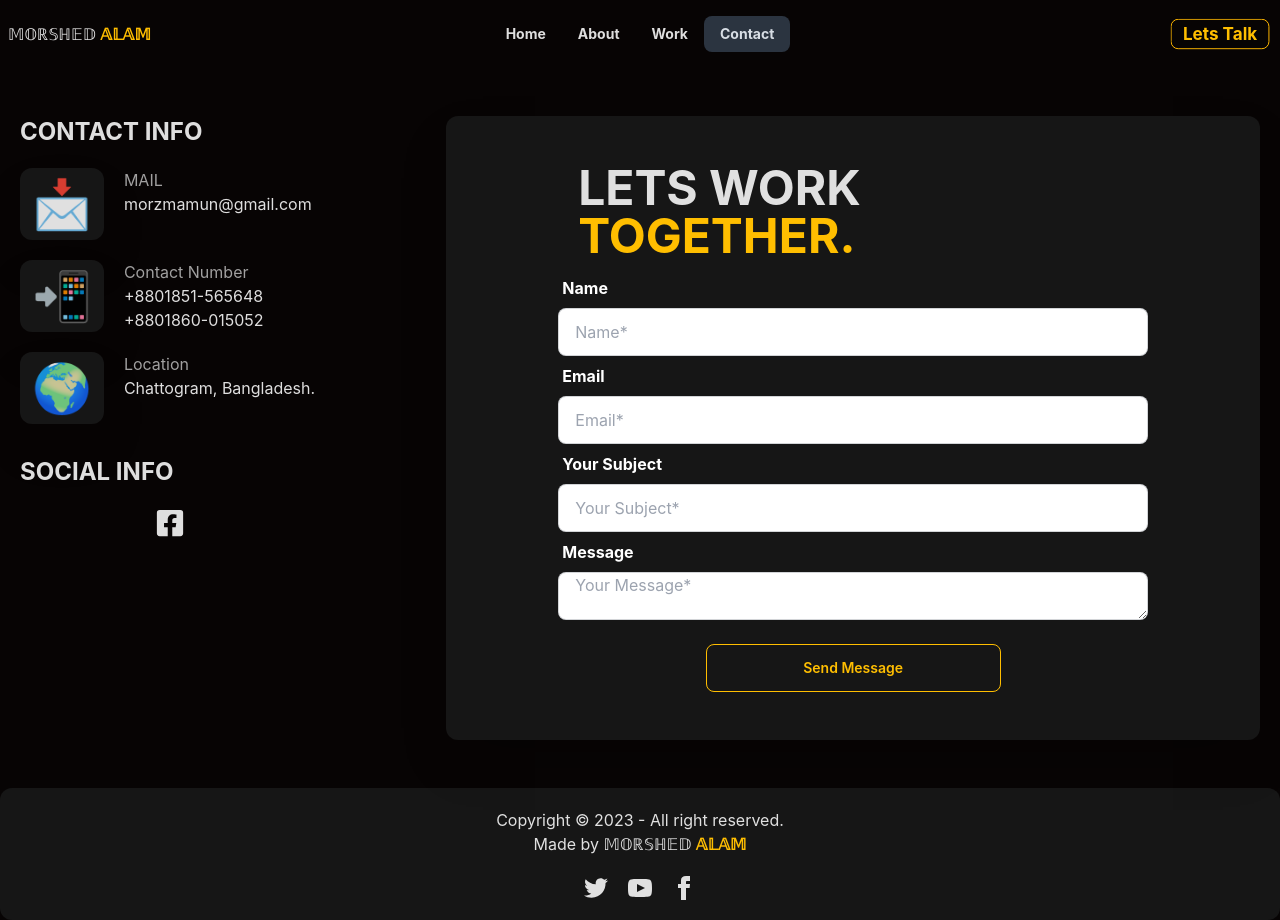
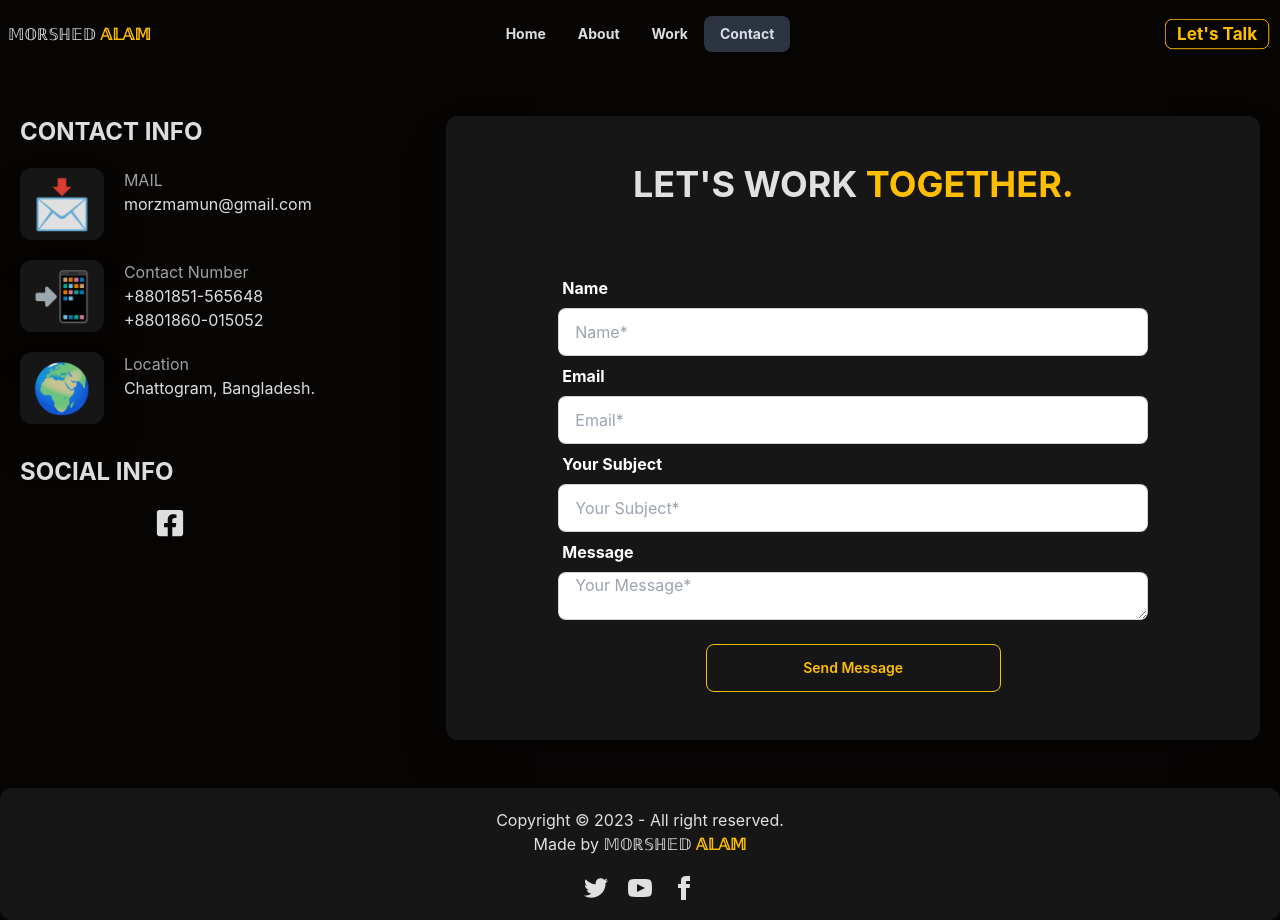
Before and after one commit to morz-mamun/My-PortFolio, a React (Vite) app: page /contact in a window 1280 px wide. Built offline with nearby package versions, Linux system fonts and the light colour scheme; some icons are missing.

Commit message:
aos use in all web site

```diff
--- a/src/Components/Navbar/Navbar.jsx
+++ b/src/Components/Navbar/Navbar.jsx
@@ -70,9 +70,11 @@ const Navbar = () => {
             𝕄𝕆ℝ𝕊ℍ𝔼𝔻 <span className="text-warning font-bold">𝔸𝕃𝔸𝕄</span>
           </button>
         </Link>
-        <Link className="hidden md:block" to={"contact"}>
+        <Link data-aos="flip-right"
+            data-aos-easing="ease-out-cubic"
+            data-aos-duration="3000"  className="hidden md:block" to={"contact"}>
           <button className="text-warning font-bold text-lg btn btn-sm btn-outline hover:border-red-600 hover:bg-white hover:text-black">
-            Lets Talk
+            Let's Talk
           </button>
         </Link>
       </div>
--- a/src/Pages/About/About.jsx
+++ b/src/Pages/About/About.jsx
@@ -4,7 +4,9 @@ import AboutTop from "./AboutTop/AboutTop";
 
 const About = () => {
     return (
-        <div>
+        <div  data-aos="fade-down"
+        data-aos-easing="linear"
+        data-aos-duration="500">
             <AboutTop></AboutTop>
             <AboutMiddle></AboutMiddle>
         </div>
--- a/src/Pages/About/AboutMiddle/AboutMiddle.jsx
+++ b/src/Pages/About/AboutMiddle/AboutMiddle.jsx
@@ -1,7 +1,9 @@
 const AboutMiddle = () => {
   return (
     <div className="flex flex-col md:flex-row gap-5 px-5 my-8">
-      <div className="md:w-1/2 p-5 lg:p-8 bg-[#161616] rounded-xl shadow-2xl space-y-5">
+      <div  data-aos="zoom-in"
+        data-aos-offset="300"
+        data-aos-duration="1500" className="md:w-1/2 p-5 lg:p-8 bg-[#161616] rounded-xl shadow-2xl space-y-5">
         <p className="text-2xl font-bold uppercase text-center">Education</p>
 
         <ul className="timeline timeline-snap-icon max-md:timeline-compact timeline-vertical">
@@ -80,7 +82,9 @@ const AboutMiddle = () => {
           </li>
         </ul>
       </div>
-      <div className="md:w-1/2 p-5 lg:p-8 bg-[#161616] rounded-xl shadow-2xl space-y-5">
+      <div  data-aos="zoom-in"
+        data-aos-offset="300"
+        data-aos-duration="1500" className="md:w-1/2 p-5 lg:p-8 bg-[#161616] rounded-xl shadow-2xl space-y-5">
         <p className="text-2xl font-bold uppercase text-center">Experience</p>
 
         <ul className="timeline timeline-snap-icon max-md:timeline-compact timeline-vertical">
--- a/src/Pages/About/AboutTop/AboutTop.jsx
+++ b/src/Pages/About/AboutTop/AboutTop.jsx
@@ -3,17 +3,34 @@ import bg from "../../../assets/bg.png";
 const AboutTop = () => {
   return (
     <div className="flex flex-col md:flex-row gap-5 px-5 my-8">
-            <div className="p-5 lg:p-8 bg-[#161616] rounded-xl shadow-2xl">
-                <img className="bg-gradient-to-r from-slate-600  via-slate-200
-                 to-slate-600 ... w-60 rounded-2xl" src={bg} alt="" />
+      <div
+        data-aos="fade-right"
+        data-aos-offset="300"
+        data-aos-duration="2000"
+        className="p-5 lg:p-8 bg-[#161616] rounded-xl shadow-2xl"
+      >
+        <img
+          className="bg-gradient-to-r from-slate-600  via-slate-200
+                 to-slate-600 ... w-60 rounded-2xl"
+          src={bg}
+          alt=""
+        />
       </div>
+
+      {/* right side */}
       <div className="flex-1 space-y-5">
-            <h1 className="text-5xl font-bold text-center">🕵 About MySelf 📌</h1>
-          <div className="p-5 lg:p-16 bg-[#161616] rounded-xl shadow-2xl space-y-5">
+        <h1  className="text-5xl font-bold text-center">🕵 About MySelf 📌</h1>
+        <div data-aos="fade-left"
+        data-aos-offset="300"
+        data-aos-duration="2000" className="p-5 lg:p-16 bg-[#161616] rounded-xl shadow-2xl space-y-5">
           <h1></h1>
           <h1 className="font-bold text-3xl">Md Morshed Alam Mamun</h1>
           <p>
-                I A junior MERN Stack Developer. I have experience building web applications using MongoDB, Express.js, React.js, and Node.js. I am passionate about creating user-friendly and responsive web applications.I am always looking for opportunities to learn and grow as a developer.
+            I A junior MERN Stack Developer. I have experience building web
+            applications using MongoDB, Express.js, React.js, and Node.js. I am
+            passionate about creating user-friendly and responsive web
+            applications.I am always looking for opportunities to learn and grow
+            as a developer.
           </p>
         </div>
       </div>
--- a/src/Pages/Contact/Contact.jsx
+++ b/src/Pages/Contact/Contact.jsx
@@ -3,41 +3,58 @@ import { FaFacebookSquare } from "react-icons/fa";
 import { FaGithub, FaLinkedin } from "react-icons/fa6";
 import Swal from "sweetalert2";
 
-
 const Contact = () => {
-
   const Toast = Swal.mixin({
     toast: true,
-    position: 'top-end',
+    position: "top-end",
     showConfirmButton: false,
     timer: 2000,
     timerProgressBar: true,
     didOpen: (toast) => {
-      toast.addEventListener('mouseenter', Swal.stopTimer)
-      toast.addEventListener('mouseleave', Swal.resumeTimer)
-    }
-  })
+      toast.addEventListener("mouseenter", Swal.stopTimer);
+      toast.addEventListener("mouseleave", Swal.resumeTimer);
+    },
+  });
 
   const handleSubmit = (e) => {
-        e.preventDefault()
-        const form = e.target
-        emailjs.sendForm("service_8pcv9n5", "template_nh7kma5", form, "kFrB08mXntYRm3Yl5")
-        .then(() => {
+    e.preventDefault();
+    const form = e.target;
+    emailjs
+      .sendForm(
+        "service_8pcv9n5",
+        "template_nh7kma5",
+        form,
+        "kFrB08mXntYRm3Yl5"
+      )
+      .then(
+        () => {
           Toast.fire({
-            icon: 'success',
-            title: 'Email Send successfully'
-          })
-        }, () => {
+            icon: "success",
+            title: "Email Send successfully",
+          });
+        },
+        () => {
           Toast.fire({
-            icon: 'error',
-            title: 'Something wrong!'
-          })
-        })
-        form.reset()
+            icon: "error",
+            title: "Something wrong!",
+          });
         }
+      );
+    form.reset();
+  };
   return (
-    <div className="flex flex-col md:flex-row gap-5 px-5 my-12">
-      <div className="md:w-1/3">
+    <div
+      data-aos="fade-down"
+      data-aos-easing="linear"
+      data-aos-duration="500"
+      className="flex flex-col md:flex-row gap-5 px-5 my-12"
+    >
+      <div
+        data-aos="fade-right"
+        data-aos-offset="300"
+        data-aos-duration="1000"
+        className="md:w-1/3"
+      >
         <div className="space-y-5">
           <h1 className="uppercase font-bold text-2xl">Contact Info</h1>
           <div className="flex gap-5">
@@ -89,18 +106,22 @@ const Contact = () => {
         </div>
       </div>
 
+      {/* right side */}
       <div className="md:w-2/3 p-5 lg:p-8 bg-[#161616] rounded-xl shadow-2xl space-y-5">
-
         <div className="hero-content flex-col md:px-20 md:space-y-12">
           <div className="w-80 md:w-[550px] text-left">
             <div className="flex flex-col border-opacity-50">
               <div className=" h-10 mx-auto rounded-box place-items-center">
                 {" "}
-                      <h1 className="md:text-5xl uppercase font-bold">
-                       Lets Work <span className="text-warning">Together.</span>
+                <h1
+                  data-aos="flip-left"
+                  data-aos-easing="ease-out-cubic"
+                  data-aos-duration="2000"
+                  className="md:text-4xl uppercase font-bold"
+                >
+                  Let's Work <span className="text-warning">Together.</span>
                 </h1>
               </div>
-
             </div>
           </div>
           <div className="w-full text-white">
@@ -155,7 +176,10 @@ const Contact = () => {
               </div>
 
               <div className="form-control mt-6">
-                    <button type="submit" className="btn btn-outline text-warning hover:border-red-600 hover:bg-white hover:text-black w-1/2 mx-auto">
+                <button
+                  type="submit"
+                  className="btn btn-outline text-warning hover:border-red-600 hover:bg-white hover:text-black w-1/2 mx-auto"
+                >
                   Send Message
                 </button>
               </div>
--- a/src/Pages/Home/Home.jsx
+++ b/src/Pages/Home/Home.jsx
@@ -2,10 +2,9 @@ import BottomSection from "./BottomSection";
 import MiddleSection from "./MiddleSection";
 import TopSection from "./TopSection";
 
-
 const Home = () => {
   return (
-    <div>
+    <div data-aos="fade-down" data-aos-easing="linear" data-aos-duration="500">
       <TopSection></TopSection>
       <MiddleSection></MiddleSection>
       <BottomSection></BottomSection>
--- a/src/Pages/MyWork/MyWork.jsx
+++ b/src/Pages/MyWork/MyWork.jsx
@@ -1,52 +1,101 @@
-import img1 from '../../assets/ss1.png'
-import img2 from '../../assets/ss4.png'
+import img1 from "../../assets/ss1.png";
+import img2 from "../../assets/ss4.png";
 
 const MyWork = () => {
   return (
-
-        <div className="px-5 my-8">
+    <div
+      data-aos="fade-down"
+      data-aos-easing="linear"
+      data-aos-duration="500"
+      className="px-5 my-8"
+    >
       <h1 className="text-center my-8 text-5xl font-bold uppercase">My Work</h1>
-            <div className="flex flex-col md:flex-row gap-5 bg-[#161616] rounded-xl shadow-2xl space-y-5 mb-10">
+      <div
+        data-aos="fade-right"
+        data-aos-offset="300"
+        data-aos-duration="2000"
+        className="flex flex-col md:flex-row gap-5 bg-[#161616] rounded-xl shadow-2xl space-y-5 mb-10"
+      >
         <div className="md:w-1/2">
-                    <img className='rounded-xl h-full' src={img1} alt="" />
+          <img className="rounded-xl h-full" src={img1} alt="" />
         </div>
         <div className="md:w-1/2 space-y-4">
-                    <p className='text-xl font-bold text-warning'>MorZE</p>
-                    <p>MorZE is a Real Estate Website. Browse through a diverse range of properties, from cozy apartments to spacious homes you can buy, sell. </p>
-                    <p className='font-bold text-xl'>Features Used</p>
-                    <div className='space-x-2 space-y-2'>
-                        <p className='btn btn-warning btn-sm rounded-3xl'>TailwindCss</p>
-                        <p className='btn btn-warning btn-sm rounded-3xl'>React</p>
-                        <p className='btn btn-warning btn-sm rounded-3xl'>Node.js</p>
-                        <p className='btn btn-warning btn-sm rounded-3xl'>Firebase</p>
-                        <p className='btn btn-warning btn-sm rounded-3xl'>MongoDB</p>
+          <p className="text-xl font-bold text-warning">MorZE</p>
+          <p>
+            MorZE is a Real Estate Website. Browse through a diverse range of
+            properties, from cozy apartments to spacious homes you can buy,
+            sell.{" "}
+          </p>
+          <p className="font-bold text-xl">Features Used</p>
+          <div className="space-x-2 space-y-2">
+            <p className="btn btn-warning btn-sm rounded-3xl">TailwindCss</p>
+            <p className="btn btn-warning btn-sm rounded-3xl">React</p>
+            <p className="btn btn-warning btn-sm rounded-3xl">Node.js</p>
+            <p className="btn btn-warning btn-sm rounded-3xl">Firebase</p>
+            <p className="btn btn-warning btn-sm rounded-3xl">MongoDB</p>
           </div>
-                    <div className='space-y-2 space-x-2'>
-                        <a className='btn btn-warning btn-sm rounded-3xl' href="https://morze-bb5a5.web.app/">Live Link</a>
-                        <a className='btn btn-warning btn-sm rounded-3xl' href="https://github.com/morz-mamun/Real-Estate-Project-Client">Client Site Link</a>
-                        <a className='btn btn-warning btn-sm rounded-3xl' href="https://github.com/morz-mamun/Real-Estate-Project-Server">Server Site Link</a>
+          <div className="space-y-2 space-x-2">
+            <a
+              className="btn btn-warning btn-sm rounded-3xl"
+              href="https://morze-bb5a5.web.app/"
+            >
+              Live Link
+            </a>
+            <a
+              className="btn btn-warning btn-sm rounded-3xl"
+              href="https://github.com/morz-mamun/Real-Estate-Project-Client"
+            >
+              Client Site Link
+            </a>
+            <a
+              className="btn btn-warning btn-sm rounded-3xl"
+              href="https://github.com/morz-mamun/Real-Estate-Project-Server"
+            >
+              Server Site Link
+            </a>
           </div>
         </div>
       </div>
-            <div className="flex flex-col md:flex-row gap-5 bg-[#161616] rounded-xl shadow-2xl space-y-5">
+      <div  data-aos="fade-left"
+        data-aos-offset="300"
+        data-aos-duration="2000" className="flex flex-col md:flex-row gap-5 bg-[#161616] rounded-xl shadow-2xl space-y-5">
         <div className="md:w-1/2">
-                    <img className='rounded-xl h-full' src={img2} alt="" />
+          <img className="rounded-xl h-full" src={img2} alt="" />
         </div>
         <div className="md:w-1/2 space-y-4">
-                    <p className='text-xl font-bold text-warning'>Dream Job</p>
-                    <p>Dream job is a Social Marketing Website. Where people can find their dream job easily. Here client can post job for hire people. Job hunter can any job post.</p>
-                    <p className='font-bold text-xl'>Features Used</p>
-                    <div className='space-x-2 space-y-2'>
-                        <p className='btn btn-warning btn-sm rounded-3xl'>TailwindCss</p>
-                        <p className='btn btn-warning btn-sm rounded-3xl'>React</p>
-                        <p className='btn btn-warning btn-sm rounded-3xl'>Node.js</p>
-                        <p className='btn btn-warning btn-sm rounded-3xl'>Firebase</p>
-                        <p className='btn btn-warning btn-sm rounded-3xl'>MongoDB</p>
+          <p className="text-xl font-bold text-warning">Dream Job</p>
+          <p>
+            Dream job is a Social Marketing Website. Where people can find their
+            dream job easily. Here client can post job for hire people. Job
+            hunter can any job post.
+          </p>
+          <p className="font-bold text-xl">Features Used</p>
+          <div className="space-x-2 space-y-2">
+            <p className="btn btn-warning btn-sm rounded-3xl">TailwindCss</p>
+            <p className="btn btn-warning btn-sm rounded-3xl">React</p>
+            <p className="btn btn-warning btn-sm rounded-3xl">Node.js</p>
+            <p className="btn btn-warning btn-sm rounded-3xl">Firebase</p>
+            <p className="btn btn-warning btn-sm rounded-3xl">MongoDB</p>
           </div>
-                    <div className='space-y-2 space-x-2'>
-                        <a className='btn btn-warning btn-sm rounded-3xl' href="https://dream-job-finder.web.app/">Live Link</a>
-                        <a className='btn btn-warning btn-sm rounded-3xl' href="https://github.com/morz-mamun/Dream-Job-Finder-Client">Client Site Link</a>
-                        <a className='btn btn-warning btn-sm rounded-3xl' href="https://github.com/morz-mamun/Dream-Job-Finder-Server">Server Site Link</a>
+          <div className="space-y-2 space-x-2">
+            <a
+              className="btn btn-warning btn-sm rounded-3xl"
+              href="https://dream-job-finder.web.app/"
+            >
+              Live Link
+            </a>
+            <a
+              className="btn btn-warning btn-sm rounded-3xl"
+              href="https://github.com/morz-mamun/Dream-Job-Finder-Client"
+            >
+              Client Site Link
+            </a>
+            <a
+              className="btn btn-warning btn-sm rounded-3xl"
+              href="https://github.com/morz-mamun/Dream-Job-Finder-Server"
+            >
+              Server Site Link
+            </a>
           </div>
         </div>
       </div>
```
Lines whose indentation alone changed are shown as unchanged.
